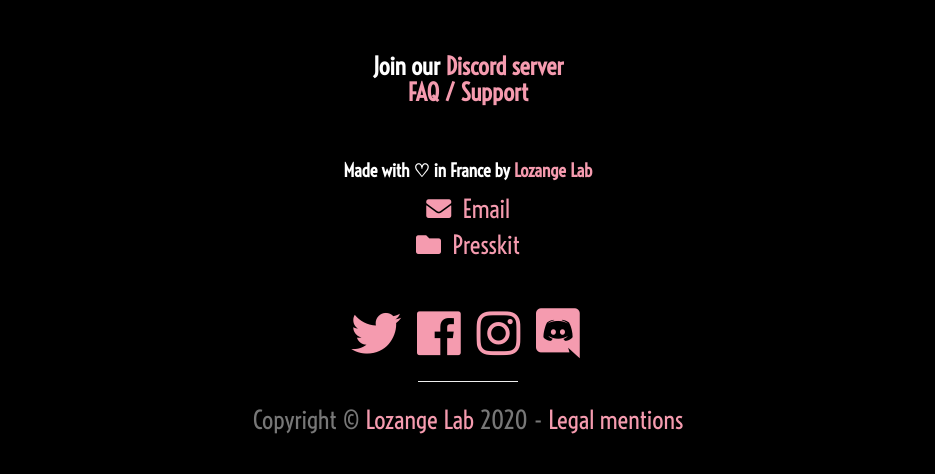
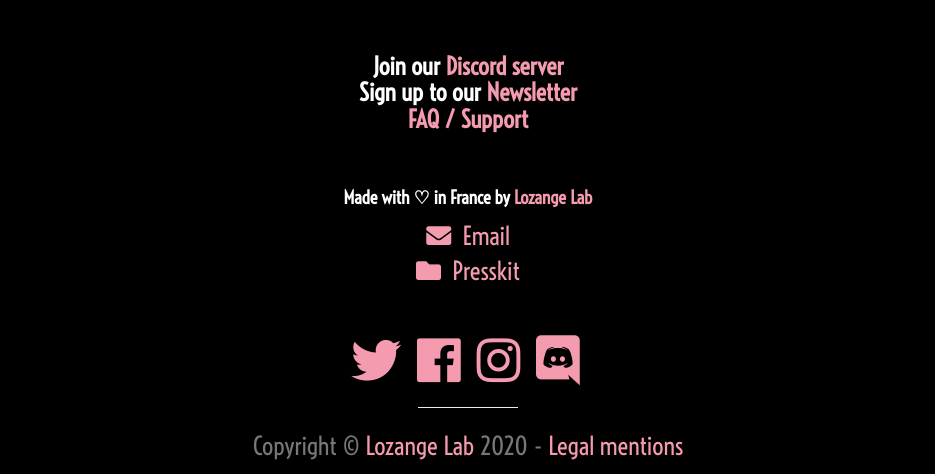
Before and after one commit to RipThemOff-Website/rip-them-off.github.io, a plain HTML site: page index.html in a window 1280 px wide. Shown: the part 5450-5924 px from the top of the page, without its empty margins (172-1107 px from the left). Before the commit the page ends 5898 px from the top, so only its background shows below. Drawn offline with Linux system fonts and the light colour scheme.

Commit message:
newsletter

```diff
--- a/index.html
+++ b/index.html
@@ -276,7 +276,8 @@
         <div class="container" id="contact">
             <div class="row">
                 <div class="col-lg-10 col-lg-offset-1 text-center">
-					<h3><strong>Join our <a href="https://discord.gg/U4bv5WA">Discord server</a></strong><br />
+					<h3><strong>Join our <a href="https://discord.lozange-lab.com">Discord server</a></strong><br />
+					<strong>Sign up to our <a href="https://newsletter.lozange-lab.com">Newsletter</a></strong><br />
 					<strong><a href="https://docs.google.com/document/d/1bl_rtxJQR8_BScjhUF3trSKMMDIYBjc2KOGptr0VL7U/edit" target="_blank">FAQ / Support</a></strong></h3><br />
                     <h4><strong>Made with <span class="heart"> &#9825;</span> in France by <a href="http://www.lozange-lab.com">Lozange Lab</a></strong></h4>
                     <ul class="list-unstyled">
```
